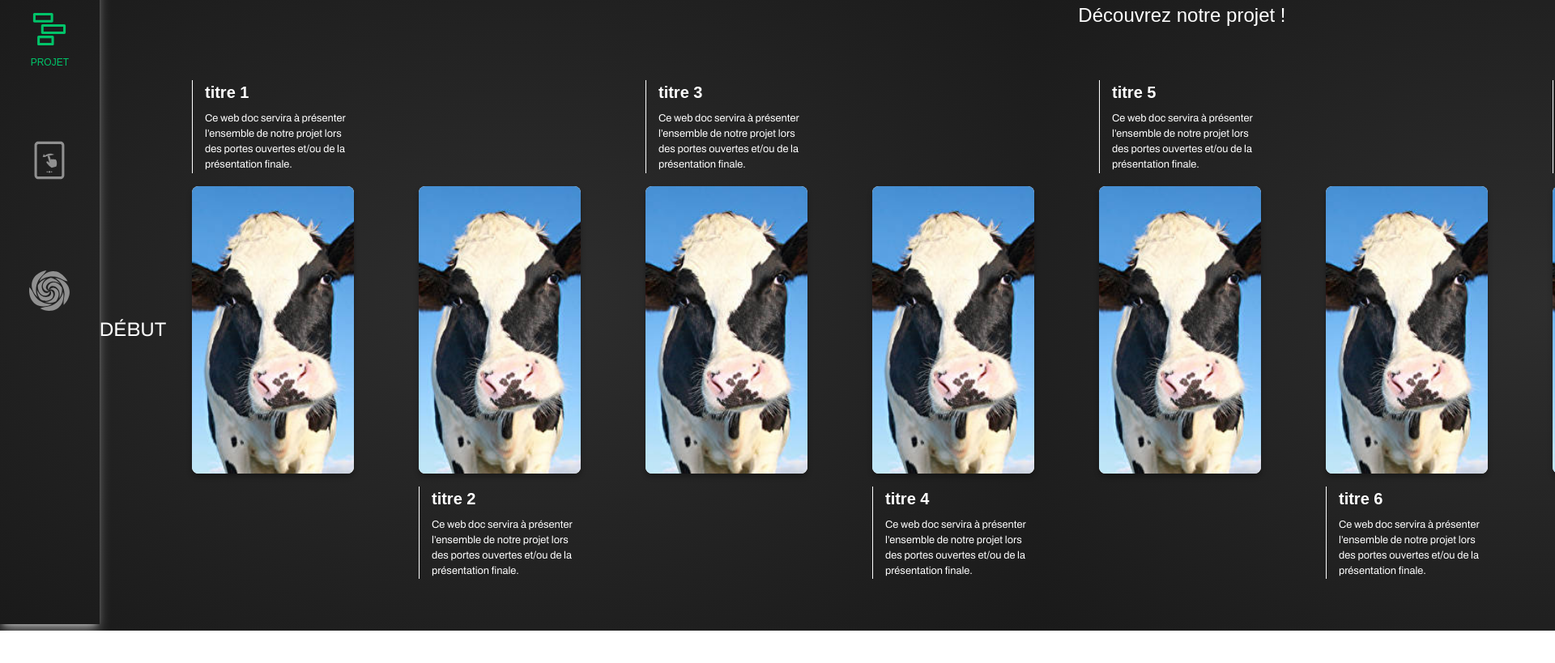
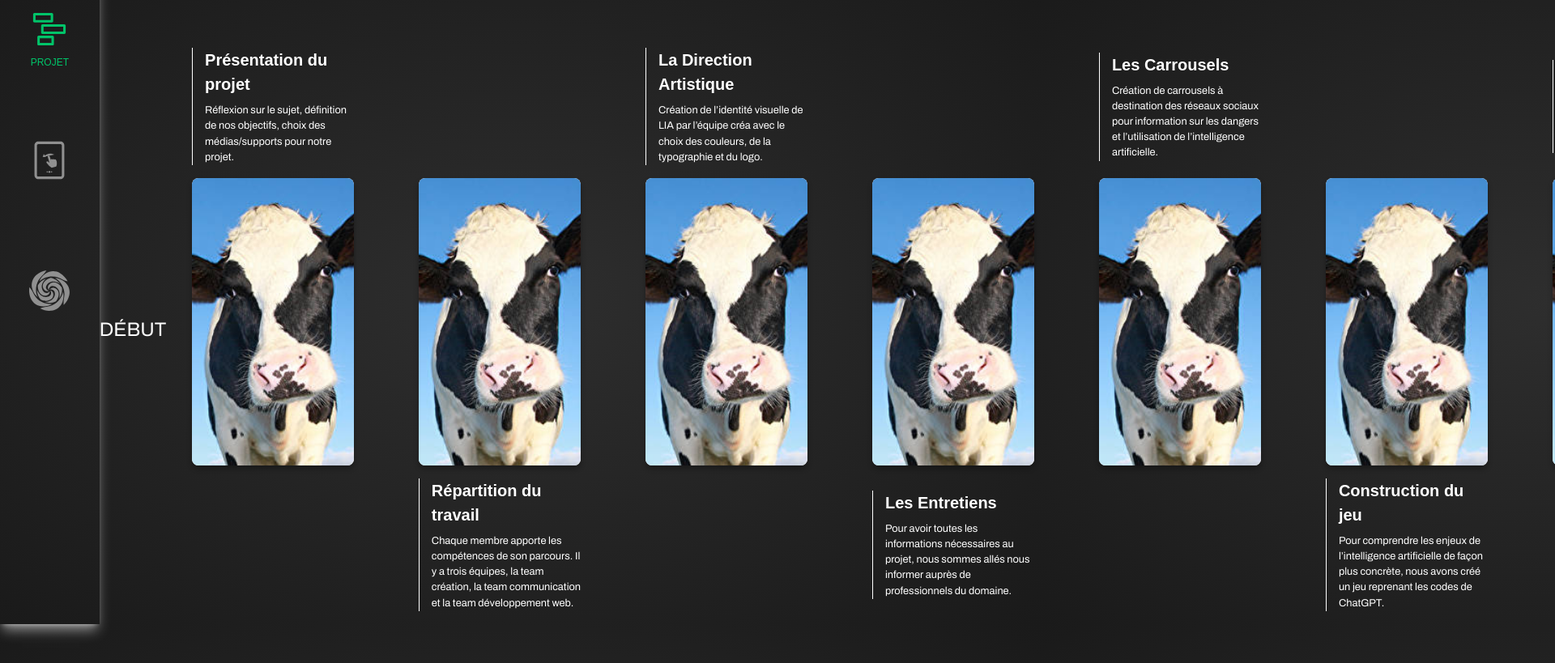
Before and after one commit to Ema4553/lia-webdoc, a website: page pages/timeline.html in a window 1280 px wide. Shown: the part 29-848 px from the top of the page at 81% size, 1920 px wide, since content can reach past the window. Before the commit the page ends 808 px from the top, so only its background shows below. Drawn offline with Linux system fonts and the light colour scheme; a web font is replaced by a local one.

Commit message:
Ajout texte reel

```diff
--- a/data/videos.json
+++ b/data/videos.json
@@ -1,56 +1,44 @@
 [
     {
       "id": 1,
-      "title": "titre 1",
-      "description": "Ce web doc servira à présenter l’ensemble de notre projet lors des portes ouvertes et/ou de la présentation finale.",
+      "title": "Présentation du projet",
+      "description": "Réflexion sur le sujet, définition de nos objectifs, choix des médias/supports pour notre projet.",
       "image": "../assets/videos/vache.jpg"
     },
     {
       "id": 2,
-      "title": "titre 2",
-      "description": "Ce web doc servira à présenter l’ensemble de notre projet lors des portes ouvertes et/ou de la présentation finale.",
+      "title": "Répartition du travail",
+      "description": "Chaque membre apporte les compétences de son parcours. Il y a trois équipes, la team création, la team communication et la team développement web.",
       "image": "../assets/videos/vache.jpg"
     },
     {
       "id": 3,
-      "title": "titre 3",
-      "description": "Ce web doc servira à présenter l’ensemble de notre projet lors des portes ouvertes et/ou de la présentation finale.",
+      "title": "La Direction Artistique",
+      "description": "Création de l’identité visuelle de LIA par l’équipe créa avec le choix des couleurs, de la typographie et du logo.",
       "image": "../assets/videos/vache.jpg"
     },
     {
       "id": 4,
-      "title": "titre 4",
-      "description": "Ce web doc servira à présenter l’ensemble de notre projet lors des portes ouvertes et/ou de la présentation finale.",
+      "title": "Les Entretiens",
+      "description": "Pour avoir toutes les informations nécessaires au projet, nous sommes allés nous informer auprès de professionnels du domaine.",
       "image": "../assets/videos/vache.jpg"
     },
     {
       "id": 5,
-      "title": "titre 5",
-      "description": "Ce web doc servira à présenter l’ensemble de notre projet lors des portes ouvertes et/ou de la présentation finale.",
+      "title": "Les Carrousels",
+      "description": "Création de carrousels à destination des réseaux sociaux pour information sur les dangers et l’utilisation de l’intelligence artificielle.",
       "image": "../assets/videos/vache.jpg"
     },
     {
       "id": 6,
-      "title": "titre 6",
-      "description": "Ce web doc servira à présenter l’ensemble de notre projet lors des portes ouvertes et/ou de la présentation finale.",
+      "title": "Construction du jeu",
+      "description": "Pour comprendre les enjeux de l’intelligence artificielle de façon plus concrète, nous avons créé un jeu reprenant les codes de ChatGPT.",
       "image": "../assets/videos/vache.jpg"
     },
     {
       "id": 7,
-      "title": "titre 7",
-      "description": "Ce web doc servira à présenter l’ensemble de notre projet lors des portes ouvertes et/ou de la présentation finale.",
-      "image": "../assets/videos/vache.jpg"
-    },
-    {
-      "id": 8,
-      "title": "titre 8",
-      "description": "Ce web doc servira à présenter l’ensemble de notre projet lors des portes ouvertes et/ou de la présentation finale.",
-      "image": "../assets/videos/vache.jpg"
-    },
-    {
-      "id": 9,
-      "title": "titre 9",
-      "description": "Ce web doc servira à présenter l’ensemble de notre projet lors des portes ouvertes et/ou de la présentation finale.",
+      "title": "Le Webdoc",
+      "description": "Création d’un site web répertoriant tout notre travail (accès au jeu, carrousel, vidéos, solutions, etc…).",
       "image": "../assets/videos/vache.jpg"
     }
   ]
```
Also changed, not shown: pages/about.html (+1 -5 lines), pages/carrousels.html (+1 -2 lines), pages/solution.html (+1 -5 lines).
